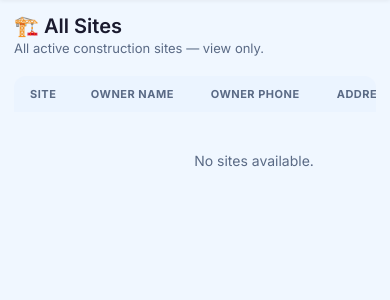
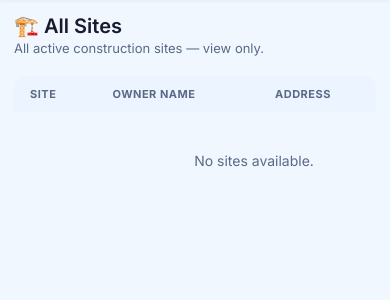
Before and after one commit to yasinmass/E_Tech, a Django app: template core/templates/worker_sites.html in a window 390 px wide. Shown: the part 60-360 px from the top of the page. Run offline with Django 5.2, Linux system fonts and the light colour scheme; the template is opened without the code that fills it, so the values that code supplies are empty; some libraries are stand-ins or nearby versions.

Commit message:
Hide owner phone from workers

```diff
--- a/core/templates/worker_sites.html
+++ b/core/templates/worker_sites.html
@@ -14,7 +14,6 @@
       <tr>
         <th>Site</th>
         <th>Owner Name</th>
-        <th>Owner Phone</th>
         <th>Address</th>
         <th>Status</th>
       </tr>
@@ -24,7 +23,6 @@
       <tr onclick="openSiteModal(this)" style="cursor:pointer;"
         data-name="{{ site.name }}"
         data-owner="{{ site.owner_name }}"
-        data-phone="{{ site.owner_phone }}"
         data-address="{{ site.address }}"
         data-status="{{ site.status }}"
         data-location="{{ site.location|default:'' }}"
@@ -47,7 +45,6 @@
           </div>
         </td>
         <td>{{ site.owner_name }}</td>
-        <td>{{ site.owner_phone }}</td>
         <td style="color:#5A6A85;">{{ site.address }}</td>
         <td>
           <span style="font-size:11px;font-weight:500;padding:3px 10px;border-radius:20px;
@@ -93,10 +90,6 @@
           <div style="font-size:10px;color:#5A6A85;text-transform:uppercase;margin-bottom:4px;">Owner Name</div>
           <div id="sm-owner" style="font-size:13px;font-weight:500;color:#1A1A2E;"></div>
         </div>
-        <div style="background:#F0F7FF;border-radius:8px;padding:10px 12px;">
-          <div style="font-size:10px;color:#5A6A85;text-transform:uppercase;margin-bottom:4px;">Owner Phone</div>
-          <div id="sm-phone" style="font-size:13px;font-weight:500;color:#1A1A2E;"></div>
-        </div>
       </div>
       <div id="sm-owner-photo-wrap" style="display:none;margin-bottom:16px;">
         <div style="font-size:11px;color:#5A6A85;text-transform:uppercase;margin-bottom:6px;">Owner Photo</div>
@@ -117,7 +110,6 @@ function openSiteModal(row) {
   const status = row.dataset.status;
   document.getElementById('sm-name').textContent = row.dataset.name;
   document.getElementById('sm-owner').textContent = row.dataset.owner;
-  document.getElementById('sm-phone').textContent = row.dataset.phone;
   document.getElementById('sm-address').textContent = row.dataset.address;
   document.getElementById('sm-status-header').textContent = status;
   const statusEl = document.getElementById('sm-status');
```
